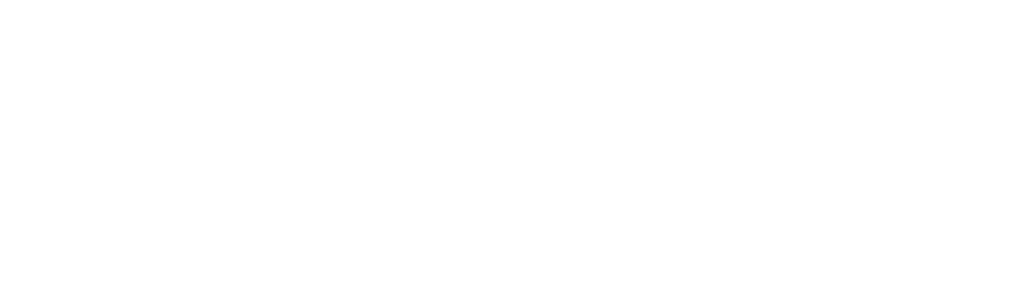
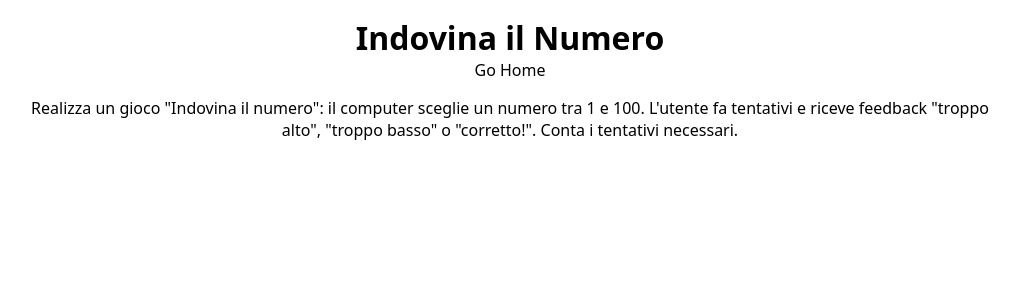
Before and after one commit to andrea-pugliatti/js-training, a React (Vite) app: page /guess-number in a window 1280 px wide. Before the commit this address had no page. Shown: the top 300 px of the page, without its empty margins (130-1149 px from the left). Built offline with nearby package versions, Linux system fonts and the light colour scheme.

Commit message:
Add base page for Guess the Number

```diff
--- a/src/App.jsx
+++ b/src/App.jsx
@@ -1,5 +1,6 @@
 import { BrowserRouter, Route, Routes } from "react-router-dom";
 import Calculator from "./pages/Calculator";
+import GuessNumber from "./pages/GuessNumber";
 import Homepage from "./pages/Homepage";
 import OddEven from "./pages/OddEven";
 import TextConverter from "./pages/TextConverter";
@@ -12,6 +13,7 @@
 				<Route path="/calculator" element={<Calculator />} />
 				<Route path="/text-converter" element={<TextConverter />} />
 				<Route path="/odd-even" element={<OddEven />} />
+				<Route path="/guess-number" element={<GuessNumber />} />
 			</Routes>
 		</BrowserRouter>
 	);
--- a/src/index.css
+++ b/src/index.css
@@ -183,3 +183,22 @@
 		}
 	}
 }
+
+.guess-number {
+	.title {
+		text-align: center;
+		padding: 1rem;
+
+		a {
+			color: black;
+			text-decoration: none;
+			&:hover {
+				text-decoration: underline;
+			}
+		}
+
+		& > * + * {
+			margin-top: 1rem;
+		}
+	}
+}
--- /dev/null
+++ b/src/pages/GuessNumber.jsx
@@ -0,0 +1,19 @@
+import { Link } from "react-router-dom";
+
+export default function GuessNumber() {
+	return (
+		<div className="container">
+			<div className="guess-number">
+				<div className="title">
+					<h1>Indovina il Numero</h1>
+					<Link to={"/"}>Go Home</Link>
+					<p>
+						Realizza un gioco "Indovina il numero": il computer sceglie un
+						numero tra 1 e 100. L'utente fa tentativi e riceve feedback "troppo
+						alto", "troppo basso" o "corretto!". Conta i tentativi necessari.
+					</p>
+				</div>
+			</div>
+		</div>
+	);
+}
--- a/src/pages/Homepage.jsx
+++ b/src/pages/Homepage.jsx
@@ -13,6 +13,9 @@
 			<Link to={"/odd-even"}>
 				<div>Pari e dispari</div>
 			</Link>
+			<Link to={"/guess-number"}>
+				<div>Indovina il Numero</div>
+			</Link>
 		</div>
 	);
 }
```
